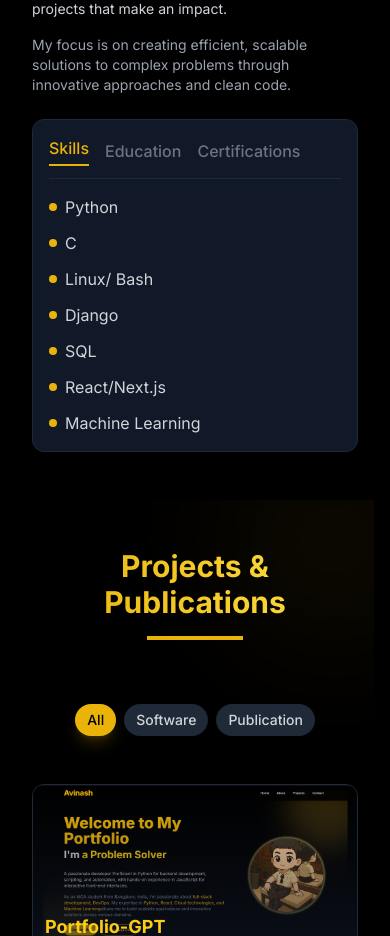
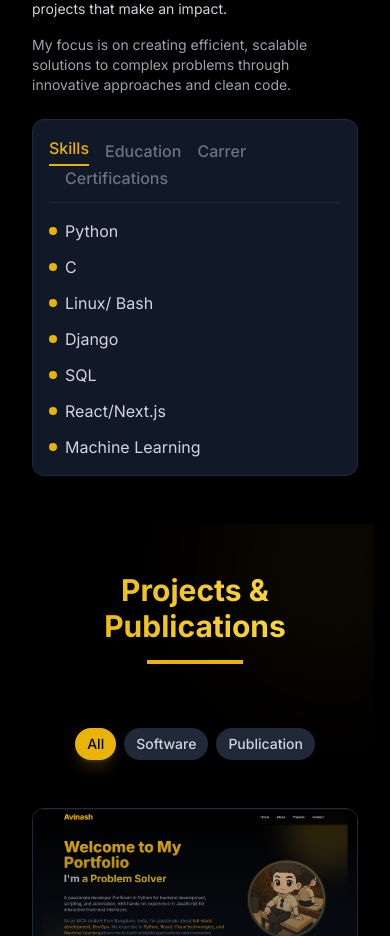
Before and after one commit to DevOpsNinja2/portfolio-final, a Next.js app: page / in a window 390 px wide. Shown: the part 1640-2576 px from the top of the page. Built offline with nearby package versions, Linux system fonts and the light colour scheme.

Commit message:
Update About.tsx

```diff
--- a/src/app/components/About.tsx
+++ b/src/app/components/About.tsx
@@ -64,6 +64,19 @@ const TAB_DATA: TabData[] = [
             <span className="text-gray-300">Web Development </span>
             <span className="text-gray-300">DBMS</span>
           </div>
+        </li>
+      </ul>
+    ),
+  },
+  {
+    title: "Carrer",
+    id: "Career",
+    content: (
+      <ul className="grid grid-cols-1 xs:grid-cols-2 gap-3 sm:gap-4 pl-0 sm:pl-2">
+        <li className="flex items-center gap-2 text-gray-300">
+          <span className="h-2 w-2 rounded-full bg-yellow-500"></span>
+          Full Stack Developer, Ample
+          <p> Present - May,25</p>
         </li>
       </ul>
     ),
```
